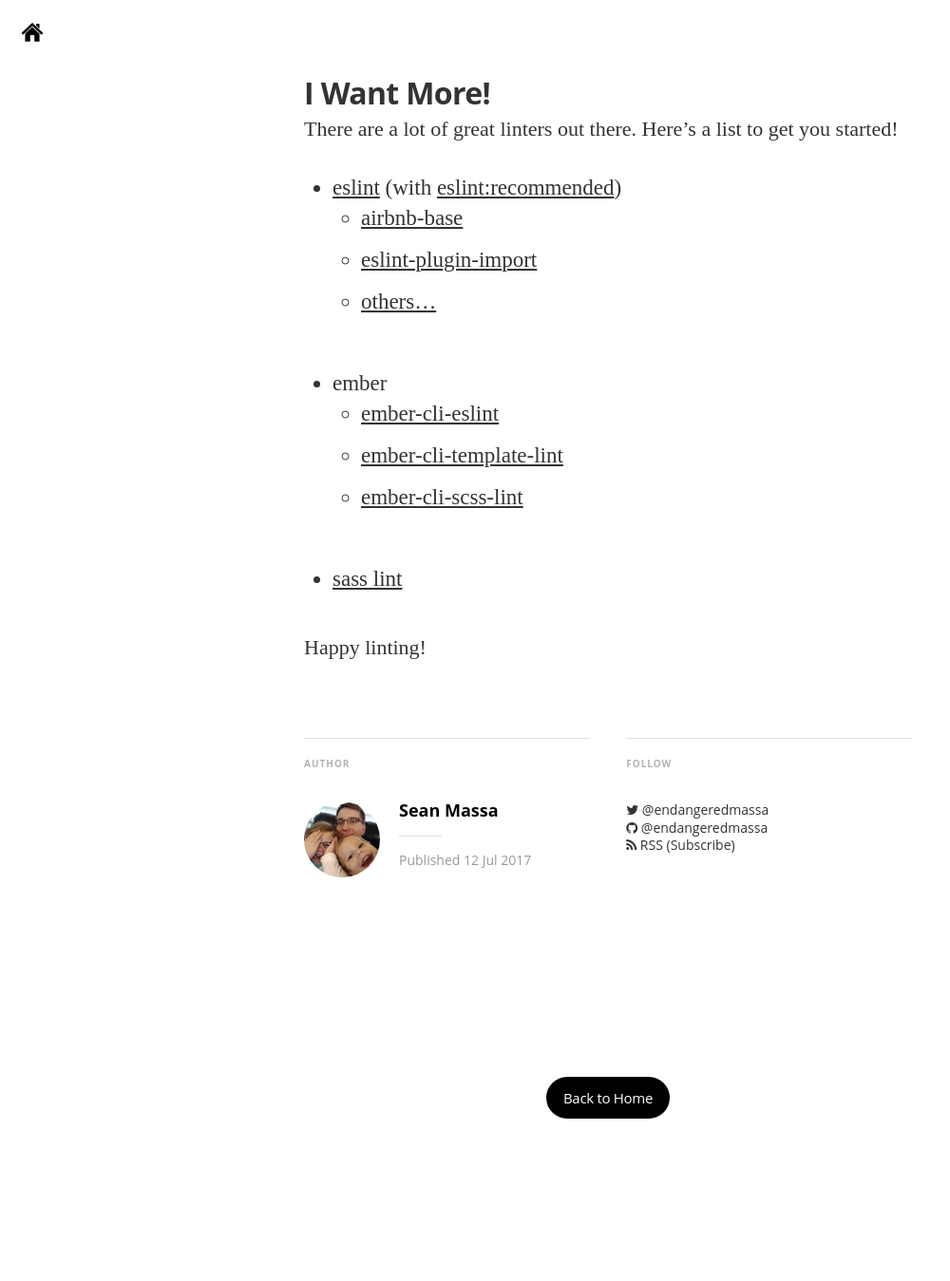
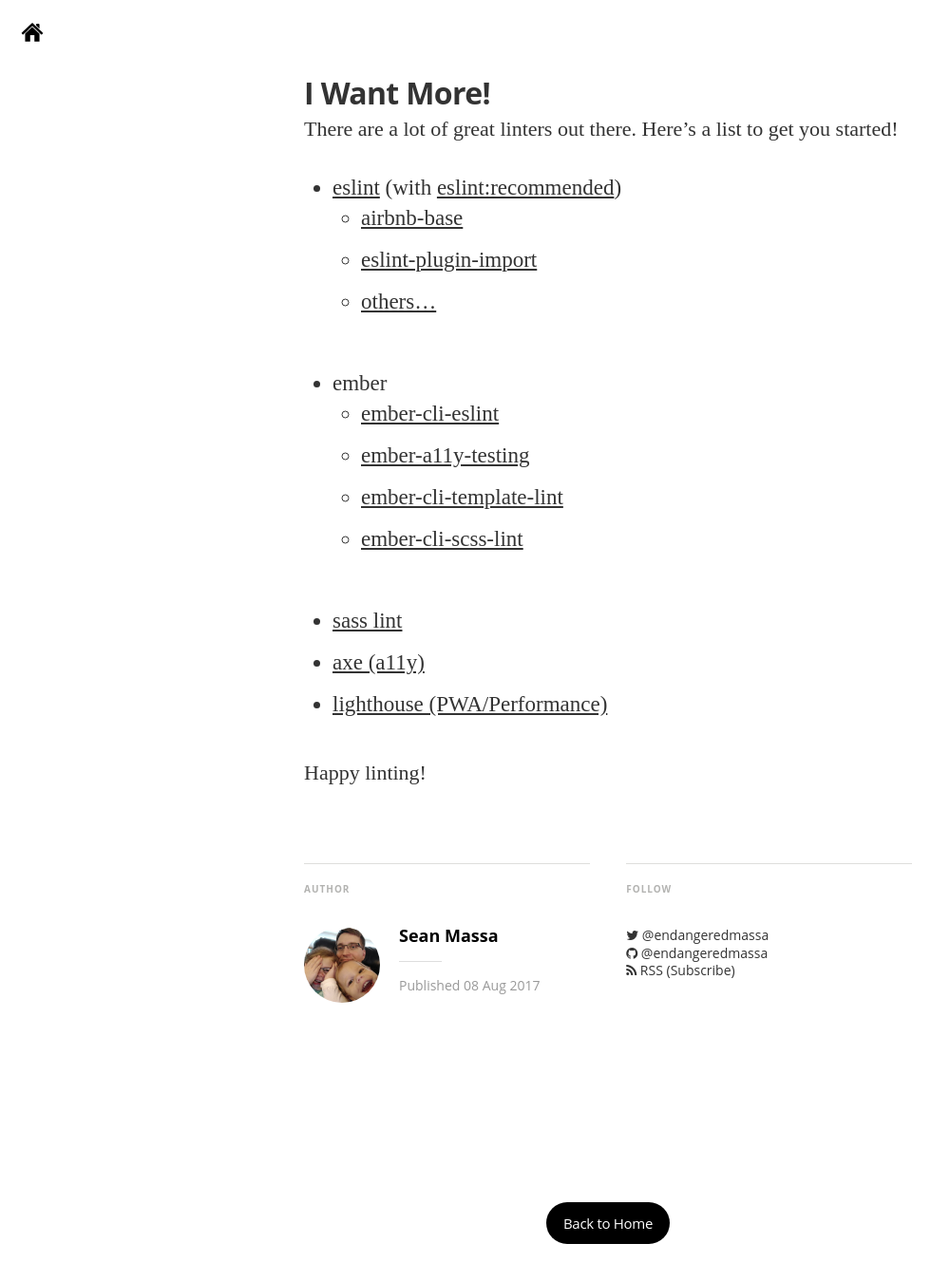
Before and after one commit to EndangeredMassa/endangeredmassa.github.com, a Jekyll site: the page built from _posts/2017-08-08-how-to-start-linting-projects.md, in a window 1280 px wide and 1400 px high, scrolled down 2983 px. Shown: the top 1349 px of the window at 95% size, without its empty margins (0-1000 px from the left). Built offline with Jekyll 4.4.1, drawn with Linux system fonts in a browser that asks for light colours; nearby versions of some CDN libraries; some web fonts are replaced; before the commit the page ends 4251 px from its top, so only the background shows below that; some of the changed text lies outside the part shown.

Commit message:
update linting post

```diff
--- a/_posts/2017-06-12-how-to-start-linting-projects.md
+++ b/_posts/2017-08-08-how-to-start-linting-projects.md
@@ -1,7 +1,7 @@
 ---
 layout: post
 title:  "An Incremental Approach to Linting to Your Projects"
-date:   2017-07-12
+date:   2017-08-08
 ---
 
 I have gone through the process of adding linting to existing, large projects a couple of times. I've learned some lessons about how to approach this so that it's not disruptive to the team doing other work. Follow these steps to get robust linting into your project without pulling team velocity to a halt!
@@ -66,12 +66,13 @@
   - [airbnb-base](https://github.com/airbnb/javascript)
   - [eslint-plugin-import](https://github.com/benmosher/eslint-plugin-import)
   - [others...](https://www.npmjs.com/browse/keyword/eslint)
-
 - ember
   - [ember-cli-eslint](https://github.com/ember-cli/ember-cli-eslint)
+  - [ember-a11y-testing](https://github.com/ember-a11y/ember-a11y-testing)
   - [ember-cli-template-lint](https://github.com/rwjblue/ember-cli-template-lint)
   - [ember-cli-scss-lint](https://github.com/tomasbasham/ember-cli-scss-lint)
-
 - [sass lint](https://github.com/sasstools/sass-lint)
+- [axe (a11y)](https://github.com/dequelabs/axe-core)
+- [lighthouse (PWA/Performance)](https://developers.google.com/web/tools/lighthouse/)
 
 Happy linting!
```
